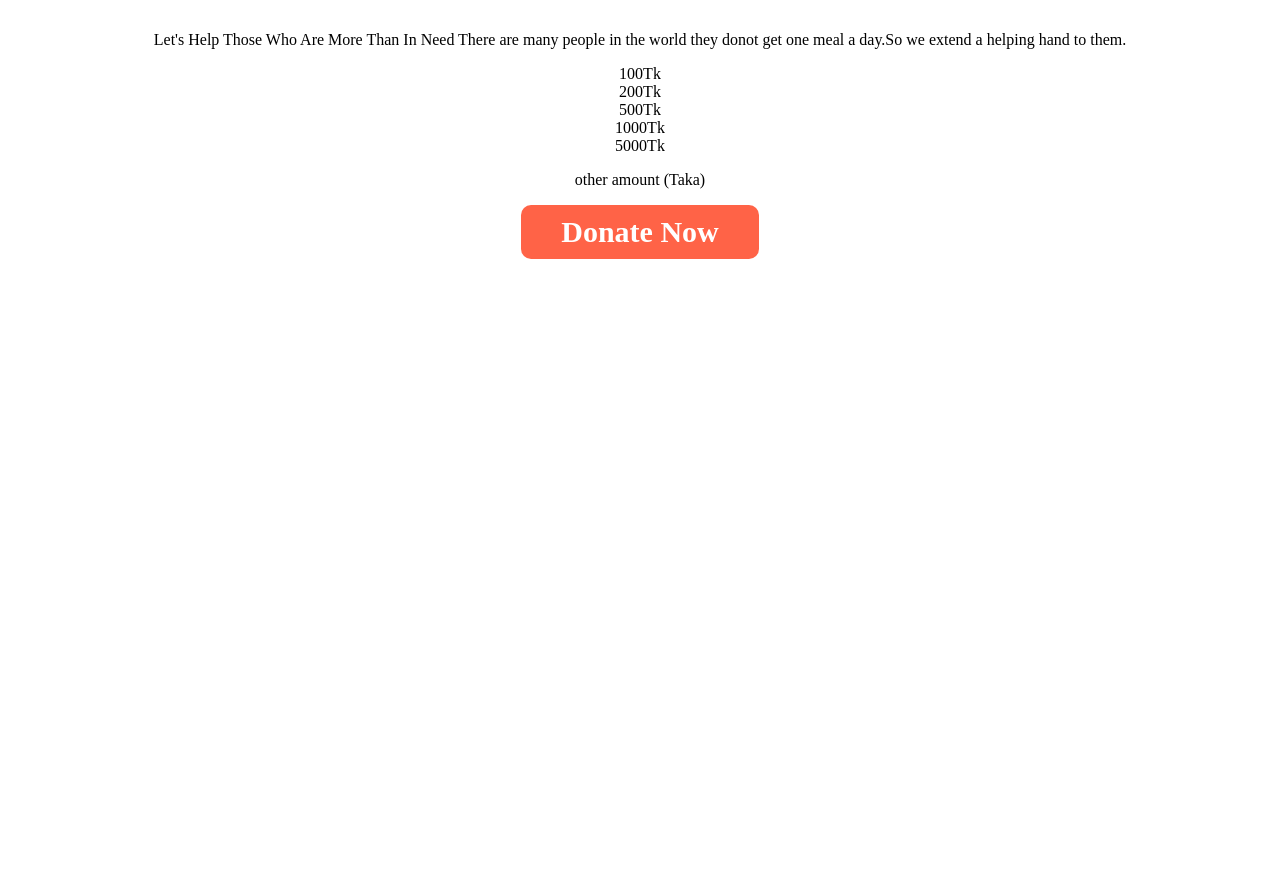
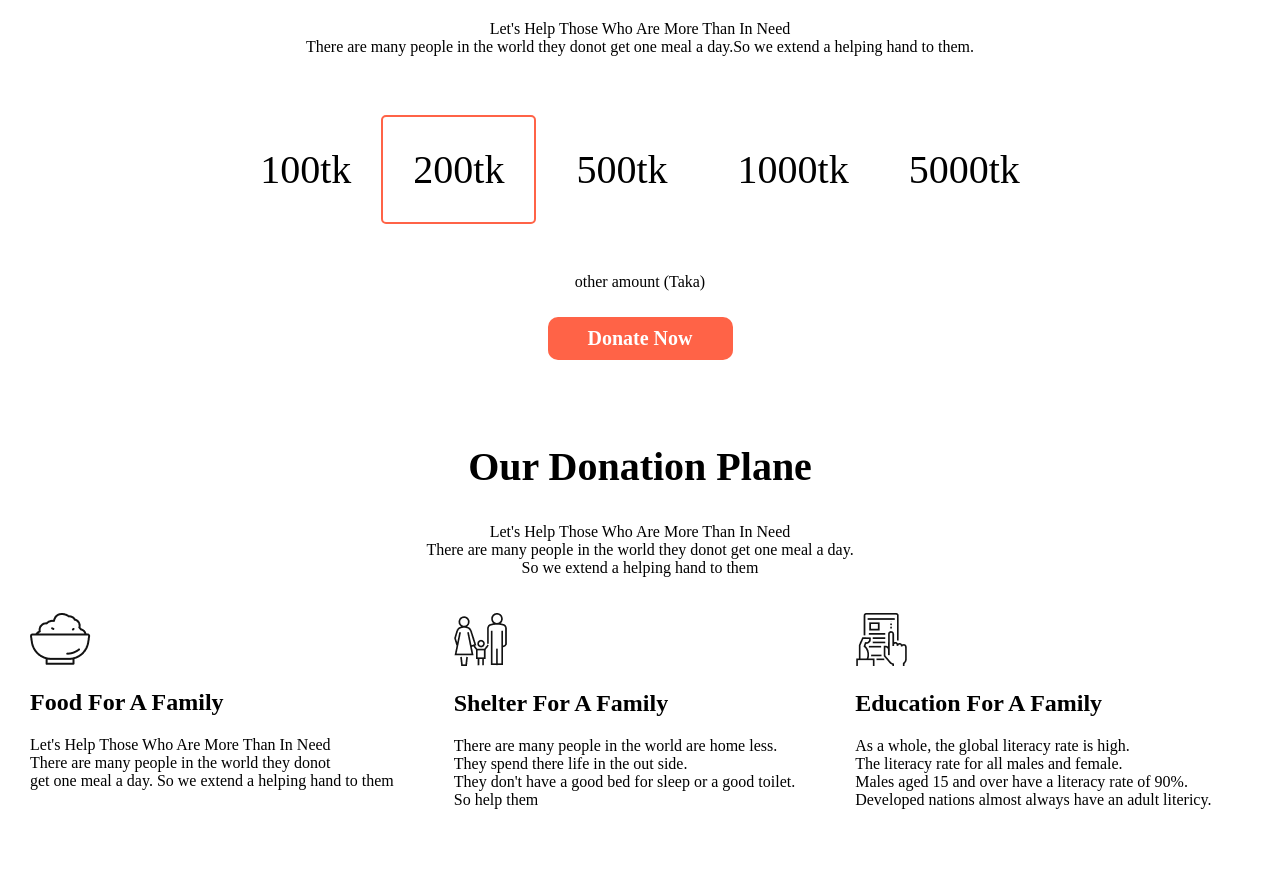
Before and after one commit to alamin1571/donate-repo, a plain HTML site: page index.html in a window 1280 px wide. Shown: the part 663-1538 px from the top of the page. Before the commit the page ends 922 px from the top, so only its background shows below. Drawn offline with Linux system fonts and the light colour scheme.

Commit message:
added donate plane

```diff
--- a/index.html
+++ b/index.html
@@ -20,19 +20,44 @@
   <section>
     <div>
       <h1 class="aligen">Donate Today</h1>
-      <p class="place">Let's Help Those Who Are More Than In Need
+      <p class="text-align">Let's Help Those Who Are More Than In Need <br>
         There are many people in the world they donot get one meal a day.So we extend a helping hand to them.</p>
     </div>
     <div>
-      <p class="place">100Tk   <br>   200Tk  <br>   500Tk  <br>   1000Tk   <br>   5000Tk</p>
+      <p class="tk"><span class="atk">100tk</span><span class="btk">200tk</span> <span class="ctk">500tk</span> <span class="dtk">1000tk</span><span class="etk">5000tk</span>
+      </p>
     </div>
     <div>
-      <p class="place">other amount (Taka)</p>
+      <p class="o-style">other amount (Taka)</p>
     </div>
     <div class="style">
       <a class="link-button" target="_blank" href="https://www.youtube.com/">Donate Now</a>
     </div>
   </section>
-
+<section>
+  <div>
+    <h1 class="aligen" id="padding">Our Donation Plane</h1>
+    <p class="gob">Let's Help Those Who Are More Than In Need <br>
+      There are many people in the world they donot get one meal a day. <br> So we extend a helping hand to them</p>
+  </div>
+ <div class="experence-item">
+  <div class="padd">
+    <img src="icons/food.png" alt="food">
+    <h1>Food For A Family</h1>
+    <p class="justify">Let's Help Those Who Are More Than In Need <br>
+      There are many people in the world they donot <br> get one meal a day. So we extend a helping hand to them</p>
+  </div>
+  <div class="padd">
+    <img src="icons/shelter.png" alt="shelter">
+    <h1>Shelter For A Family</h1>
+    <p class="justify">There are many people in the world are home less. <br> They spend there life in the out side. <br> They don't have a good bed for sleep or a good toilet. <br> So help them</p>
+  </div>
+  <div class="padd">
+    <img src="icons/Frame-1.png" alt="Education">
+    <h1>Education For A Family</h1>
+    <p class="justify">As a whole, the global literacy rate is high. <br> The literacy rate for all males and female. <br> Males aged 15 and over have a literacy rate of 90%. <br> Developed nations almost always have an adult litericy.</p>
+  </div>
+ </div>
+</section>
 </body>
 </html>
--- a/style.css
+++ b/style.css
@@ -24,7 +24,7 @@ body{
 }
 .style{
   display:grid ; justify-content:center;
-  font-size: 30px;
+  font-size: 20px;
 }
 .aligen{
   text-align: center;
@@ -33,3 +33,53 @@ body{
 .place{
   text-align: center;
 }
+.text-align{
+  text-align: center ;
+  padding-bottom: 10px;
+}
+.tk{
+  text-align: center;
+  font-size: 40px;
+  padding-top: 40px;
+  padding-bottom: 30px
+}
+.atk{
+  padding: 30px 30px;
+}
+.btk{
+padding: 30px 30px;
+border: 2px solid tomato;
+border-radius: 5px;
+
+}
+.ctk{
+  padding: 30px 30px;
+}
+.dtk{
+  padding: 30px 30px;
+}
+.etk{
+  padding: 30px 30px;
+}
+#padding{
+  padding-top: 50px;
+}
+.o-style{
+  text-align: center;
+  padding: 10px 10px;
+}
+.gob{
+  text-align: center;
+}
+.experence-item{
+  display: flex;
+}
+.justify{
+  text-align: justify;
+}
+.padd{
+  padding-left: 30px;
+  padding-right: 30px;
+  padding-top: 20px;
+  padding-bottom: 50px;
+}
```
Also changed, not shown: icons/Frame-1.png (added), icons/food.png (added), icons/shelter.png (added).
